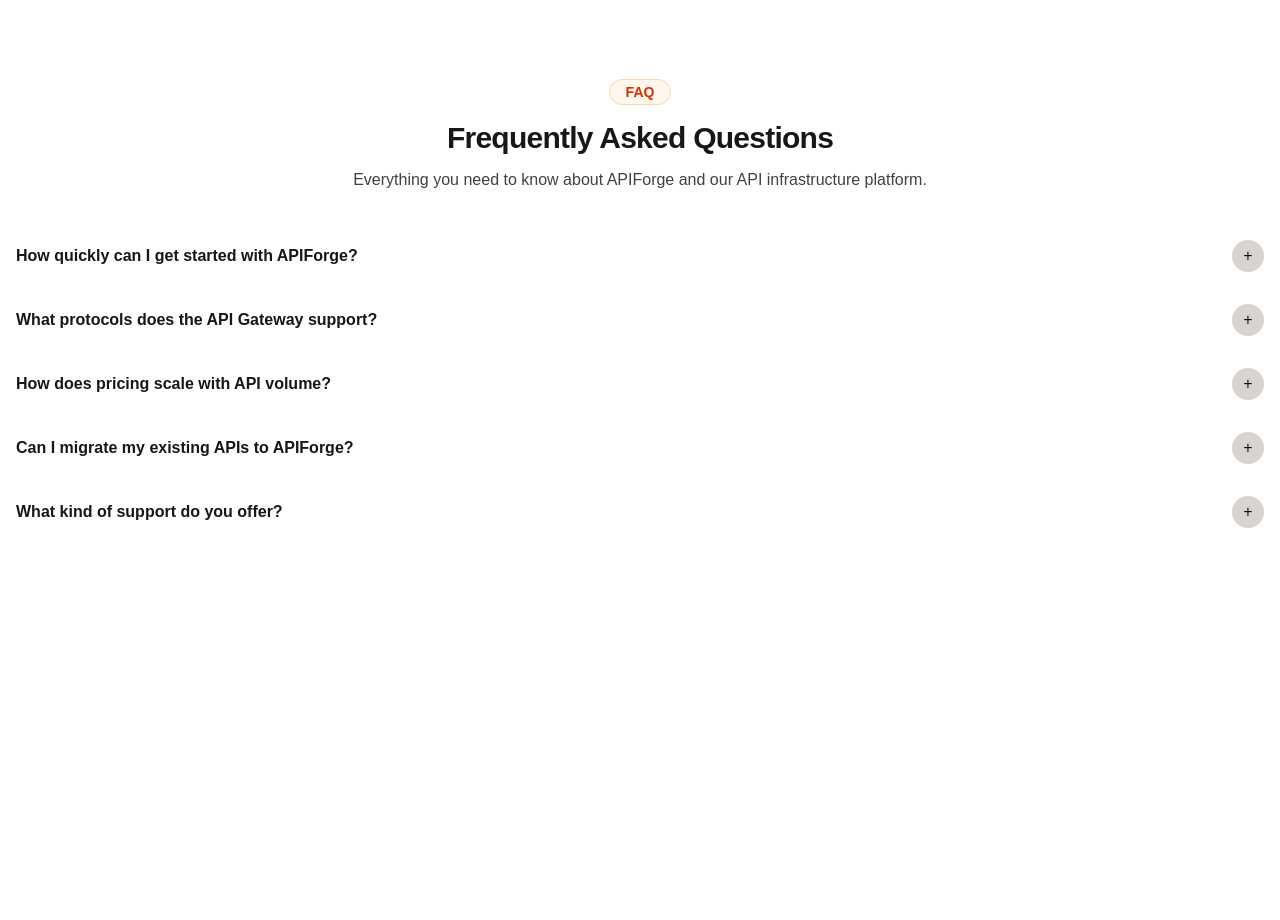
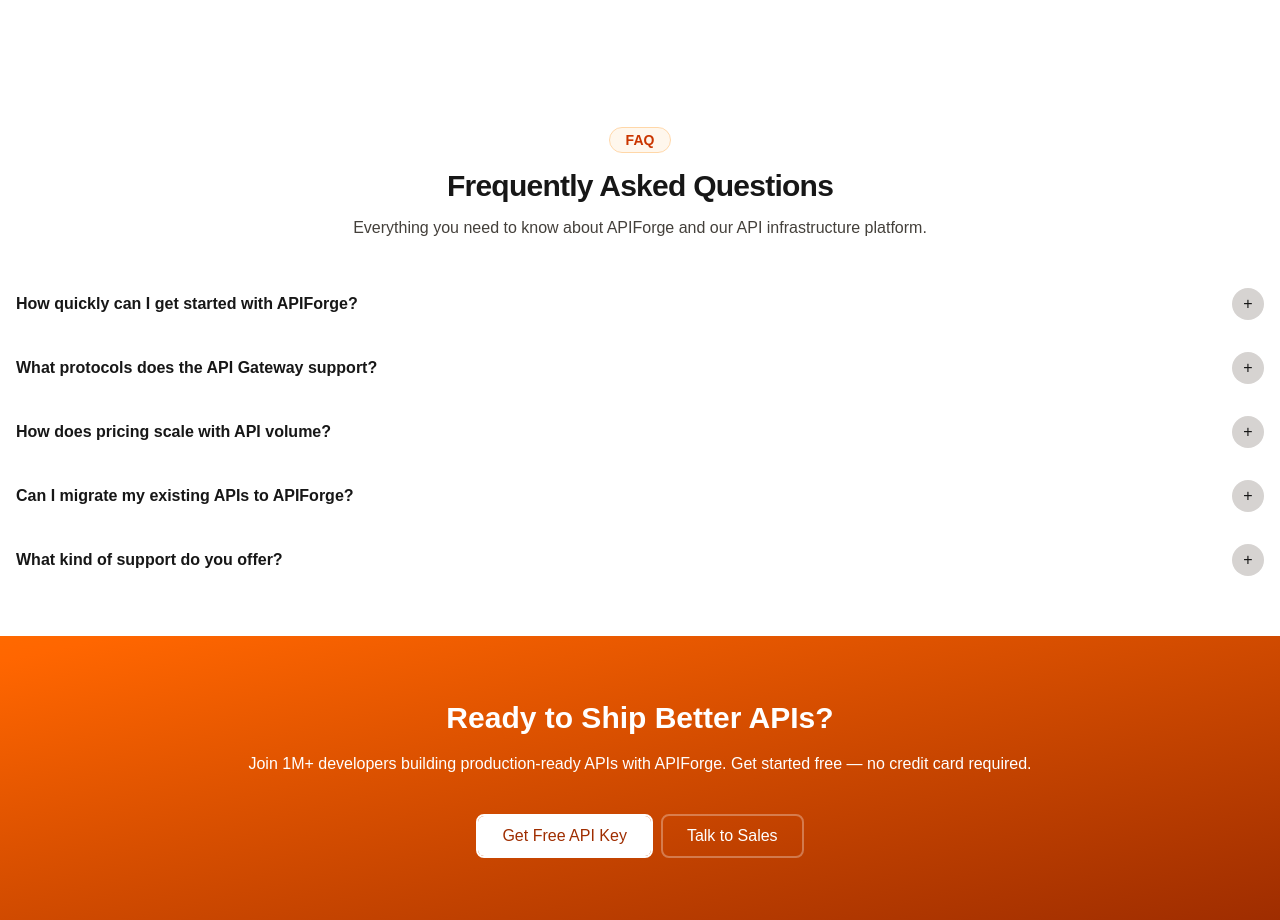
Before and after one commit to seesmof/API-Forge-Clone, a Next.js app in the folder src/: page / in a window 1280 px wide. Shown: the part 3340-4260 px from the top of the page. Before the commit the page ends 3880 px from the top, so only its background shows below. Built offline with nearby package versions, Linux system fonts and the light colour scheme; grey boxes are pictures that could not be loaded.

Commit message:
feat: add the contact section

```diff
--- a/src/app/page.tsx
+++ b/src/app/page.tsx
@@ -1,3 +1,4 @@
+import ContactSection from "@/components/Contact";
 import Header from "@/components/Header";
 import HeroSection from "@/components/Hero";
 import PlatformSection from "@/components/Platform";
@@ -10,6 +11,7 @@
       <HeroSection />
       <PlatformSection />
       <StartSection />
+      <ContactSection />
     </div>
   );
 }
--- /dev/null
+++ b/src/components/Contact.tsx
@@ -0,0 +1,21 @@
+export default function ContactSection() {
+  return (
+    <div className="bg-linear-to-br from-orange-500 to-orange-800 mt-12">
+      <div className="px-4 py-16 flex flex-col text-white text-center">
+        <h2 className="mb-4 font-bold text-3xl">Ready to Ship Better APIs?</h2>
+        <p className="font-medium">
+          Join 1M+ developers building production-ready APIs with APIForge. Get
+          started free — no credit card required.
+        </p>
+        <div className="flex gap-3 mt-10 justify-center">
+          <button className="bg-white hover:bg-white/95 hover:outline-white/95 hover:shadow-xl cursor-pointer outline-2 outline-white rounded-md text-orange-800 p-2 px-6 transition duration-150">
+            Get Free API Key
+          </button>
+          <button className="rounded-md cursor-pointer outline-2 outline-white/30 p-2 px-6 transition hover:outline-white/70 duration-150">
+            Talk to Sales
+          </button>
+        </div>
+      </div>
+    </div>
+  );
+}
--- a/src/components/Start.tsx
+++ b/src/components/Start.tsx
@@ -258,7 +258,7 @@
         ></iframe>
       </div>
 
-      <div className="mt-12 px-4">
+      <div className="mt-24 px-4">
         <article className="text-center flex flex-col">
           <Badge className="self-center">FAQ</Badge>
           <h2 className="font-bold text-3xl mt-4 tracking-tight">
```
